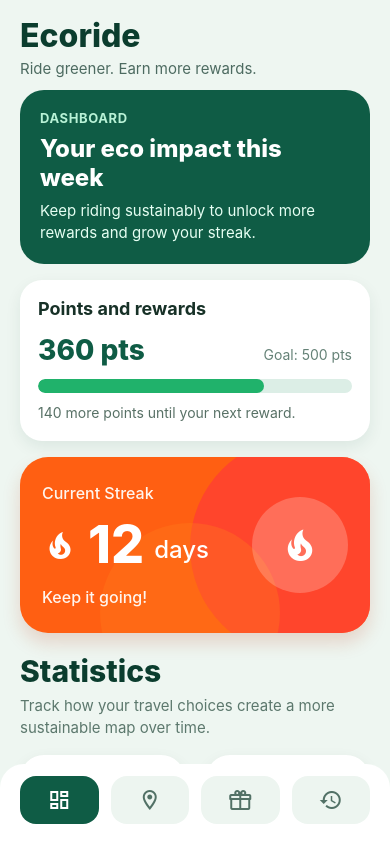
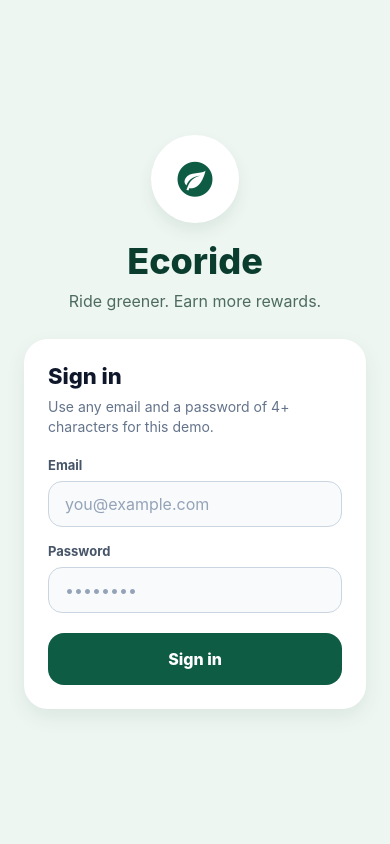
Before and after one commit to KhoaDinhNguyen/Innovation-Hacks-2026, a React Native app: screen / in a window 390 px wide. Built offline with nearby package versions, Linux system fonts and the light colour scheme.

Commit message:
added login page

```diff
--- a/App.tsx
+++ b/App.tsx
@@ -2,7 +2,17 @@ import { MaterialCommunityIcons } from "@expo/vector-icons";
 import { StatusBar } from "expo-status-bar";
 import { useState } from "react";
 import type { ComponentProps } from "react";
-import { Pressable, SafeAreaView, ScrollView, StyleSheet, Text, View } from "react-native";
+import {
+  KeyboardAvoidingView,
+  Platform,
+  Pressable,
+  SafeAreaView,
+  ScrollView,
+  StyleSheet,
+  Text,
+  TextInput,
+  View,
+} from "react-native";
 import MapView, { Marker, Polyline } from "react-native-maps";
 
 type TabKey = "dashboard" | "map" | "reward" | "history";
@@ -154,9 +164,104 @@ const sustainabilityStats = [
 ] as const;
 
 export default function App() {
+  const [isLoggedIn, setIsLoggedIn] = useState(false);
+  const [loginEmail, setLoginEmail] = useState("");
+  const [loginPassword, setLoginPassword] = useState("");
+  const [loginError, setLoginError] = useState<string | null>(null);
   const [activeTab, setActiveTab] = useState<TabKey>("dashboard");
   const progressPercentage = (rewardProgress.current / rewardProgress.goal) * 100;
   const progressWidth = `${progressPercentage}%` as const;
+
+  const handleLogin = () => {
+    const email = loginEmail.trim();
+    if (!email || !loginPassword) {
+      setLoginError("Enter email and password.");
+      return;
+    }
+    if (!email.includes("@")) {
+      setLoginError("Enter a valid email address.");
+      return;
+    }
+    if (loginPassword.length < 4) {
+      setLoginError("Password must be at least 4 characters.");
+      return;
+    }
+    setLoginError(null);
+    setIsLoggedIn(true);
+  };
+
+  const handleLogout = () => {
+    setIsLoggedIn(false);
+    setLoginPassword("");
+    setActiveTab("dashboard");
+  };
+
+  if (!isLoggedIn) {
+    return (
+      <SafeAreaView style={styles.safeArea}>
+        <StatusBar style="dark" />
+        <KeyboardAvoidingView
+          style={styles.loginKeyboardView}
+          behavior={Platform.OS === "ios" ? "padding" : undefined}
+          keyboardVerticalOffset={Platform.OS === "ios" ? 8 : 0}>
+          <ScrollView
+            contentContainerStyle={styles.loginScrollContent}
+            keyboardShouldPersistTaps="handled"
+            showsVerticalScrollIndicator={false}>
+            <View style={styles.loginBrandBlock}>
+              <View style={styles.loginLogoCircle}>
+                <MaterialCommunityIcons name="leaf-circle" size={42} color="#0f5c45" />
+              </View>
+              <Text style={styles.loginAppTitle}>Ecoride</Text>
+              <Text style={styles.loginTagline}>Ride greener. Earn more rewards.</Text>
+            </View>
+
+            <View style={styles.loginCard}>
+              <Text style={styles.loginCardTitle}>Sign in</Text>
+              <Text style={styles.loginCardHint}>Use any email and a password of 4+ characters for this demo.</Text>
+
+              <Text style={styles.loginLabel}>Email</Text>
+              <TextInput
+                style={styles.loginInput}
+                placeholder="you@example.com"
+                placeholderTextColor="#94a3b8"
+                value={loginEmail}
+                onChangeText={(t) => {
+                  setLoginEmail(t);
+                  setLoginError(null);
+                }}
+                keyboardType="email-address"
+                autoCapitalize="none"
+                autoCorrect={false}
+                autoComplete="email"
+              />
+
+              <Text style={styles.loginLabel}>Password</Text>
+              <TextInput
+                style={styles.loginInput}
+                placeholder="••••••••"
+                placeholderTextColor="#94a3b8"
+                value={loginPassword}
+                onChangeText={(t) => {
+                  setLoginPassword(t);
+                  setLoginError(null);
+                }}
+                secureTextEntry
+                autoCapitalize="none"
+                autoComplete="password"
+              />
+
+              {loginError ? <Text style={styles.loginErrorText}>{loginError}</Text> : null}
+
+              <Pressable style={styles.loginButton} onPress={handleLogin}>
+                <Text style={styles.loginButtonText}>Sign in</Text>
+              </Pressable>
+            </View>
+          </ScrollView>
+        </KeyboardAvoidingView>
+      </SafeAreaView>
+    );
+  }
 
   return (
     <SafeAreaView style={styles.safeArea}>
@@ -164,8 +269,15 @@ export default function App() {
 
       {activeTab !== "map" && (
         <View style={styles.appHeader}>
-          <Text style={styles.appTitle}>Ecoride</Text>
-          <Text style={styles.appSubtitle}>Ride greener. Earn more rewards.</Text>
+          <View style={styles.appHeaderRow}>
+            <View style={styles.appHeaderTitles}>
+              <Text style={styles.appTitle}>Ecoride</Text>
+              <Text style={styles.appSubtitle}>Ride greener. Earn more rewards.</Text>
+            </View>
+            <Pressable onPress={handleLogout} style={styles.logoutButton} hitSlop={12}>
+              <Text style={styles.logoutButtonText}>Log out</Text>
+            </Pressable>
+          </View>
         </View>
       )}
 
@@ -418,6 +530,9 @@ export default function App() {
           </ScrollView>
         ) : (
           <View style={styles.mapWrapper}>
+            <Pressable onPress={handleLogout} style={styles.mapLogoutFab} hitSlop={12}>
+              <Text style={styles.mapLogoutText}>Log out</Text>
+            </Pressable>
             <MapView
               initialRegion={mapRegion}
               style={StyleSheet.absoluteFillObject}
@@ -489,6 +604,139 @@ const styles = StyleSheet.create({
     paddingHorizontal: 20,
     paddingTop: 16,
     paddingBottom: 12,
+  },
+  appHeaderRow: {
+    flexDirection: "row",
+    alignItems: "flex-start",
+    justifyContent: "space-between",
+    gap: 12,
+  },
+  appHeaderTitles: {
+    flex: 1,
+  },
+  logoutButton: {
+    paddingVertical: 6,
+    paddingHorizontal: 4,
+  },
+  logoutButtonText: {
+    fontSize: 15,
+    fontWeight: "700",
+    color: "#0f5c45",
+  },
+  mapLogoutFab: {
+    position: "absolute",
+    top: 78,
+    right: 20,
+    zIndex: 2,
+    backgroundColor: "rgba(255, 255, 255, 0.94)",
+    paddingHorizontal: 14,
+    paddingVertical: 10,
+    borderRadius: 14,
+    shadowColor: "#0b3d2e",
+    shadowOffset: { width: 0, height: 4 },
+    shadowOpacity: 0.1,
+    shadowRadius: 8,
+    elevation: 3,
+  },
+  mapLogoutText: {
+    fontSize: 14,
+    fontWeight: "700",
+    color: "#0f5c45",
+  },
+  loginKeyboardView: {
+    flex: 1,
+  },
+  loginScrollContent: {
+    flexGrow: 1,
+    justifyContent: "center",
+    paddingHorizontal: 24,
+    paddingVertical: 32,
+  },
+  loginBrandBlock: {
+    alignItems: "center",
+    marginBottom: 28,
+  },
+  loginLogoCircle: {
+    width: 88,
+    height: 88,
+    borderRadius: 44,
+    backgroundColor: "#ffffff",
+    alignItems: "center",
+    justifyContent: "center",
+    marginBottom: 16,
+    shadowColor: "#0b3d2e",
+    shadowOffset: { width: 0, height: 8 },
+    shadowOpacity: 0.08,
+    shadowRadius: 16,
+    elevation: 3,
+  },
+  loginAppTitle: {
+    fontSize: 36,
+    fontWeight: "800",
+    color: "#0b3d2e",
+  },
+  loginTagline: {
+    marginTop: 8,
+    fontSize: 16,
+    color: "#4d6b61",
+    textAlign: "center",
+  },
+  loginCard: {
+    backgroundColor: "#ffffff",
+    borderRadius: 24,
+    padding: 24,
+    shadowColor: "#0b3d2e",
+    shadowOffset: { width: 0, height: 8 },
+    shadowOpacity: 0.08,
+    shadowRadius: 20,
+    elevation: 4,
+  },
+  loginCardTitle: {
+    fontSize: 22,
+    fontWeight: "800",
+    color: "#0f172a",
+    marginBottom: 8,
+  },
+  loginCardHint: {
+    fontSize: 14,
+    lineHeight: 20,
+    color: "#64748b",
+    marginBottom: 20,
+  },
+  loginLabel: {
+    fontSize: 13,
+    fontWeight: "700",
+    color: "#475569",
+    marginBottom: 8,
+  },
+  loginInput: {
+    borderWidth: 1,
+    borderColor: "#cbd5e1",
+    borderRadius: 14,
+    paddingHorizontal: 16,
+    paddingVertical: Platform.OS === "ios" ? 14 : 12,
+    fontSize: 16,
+    color: "#0f172a",
+    marginBottom: 16,
+    backgroundColor: "#f8fafc",
+  },
+  loginErrorText: {
+    fontSize: 14,
+    fontWeight: "600",
+    color: "#b91c1c",
+    marginBottom: 12,
+  },
+  loginButton: {
+    backgroundColor: "#0f5c45",
+    borderRadius: 16,
+    paddingVertical: 16,
+    alignItems: "center",
+    marginTop: 4,
+  },
+  loginButtonText: {
+    fontSize: 16,
+    fontWeight: "800",
+    color: "#ffffff",
   },
   appTitle: {
     fontSize: 32,
```
